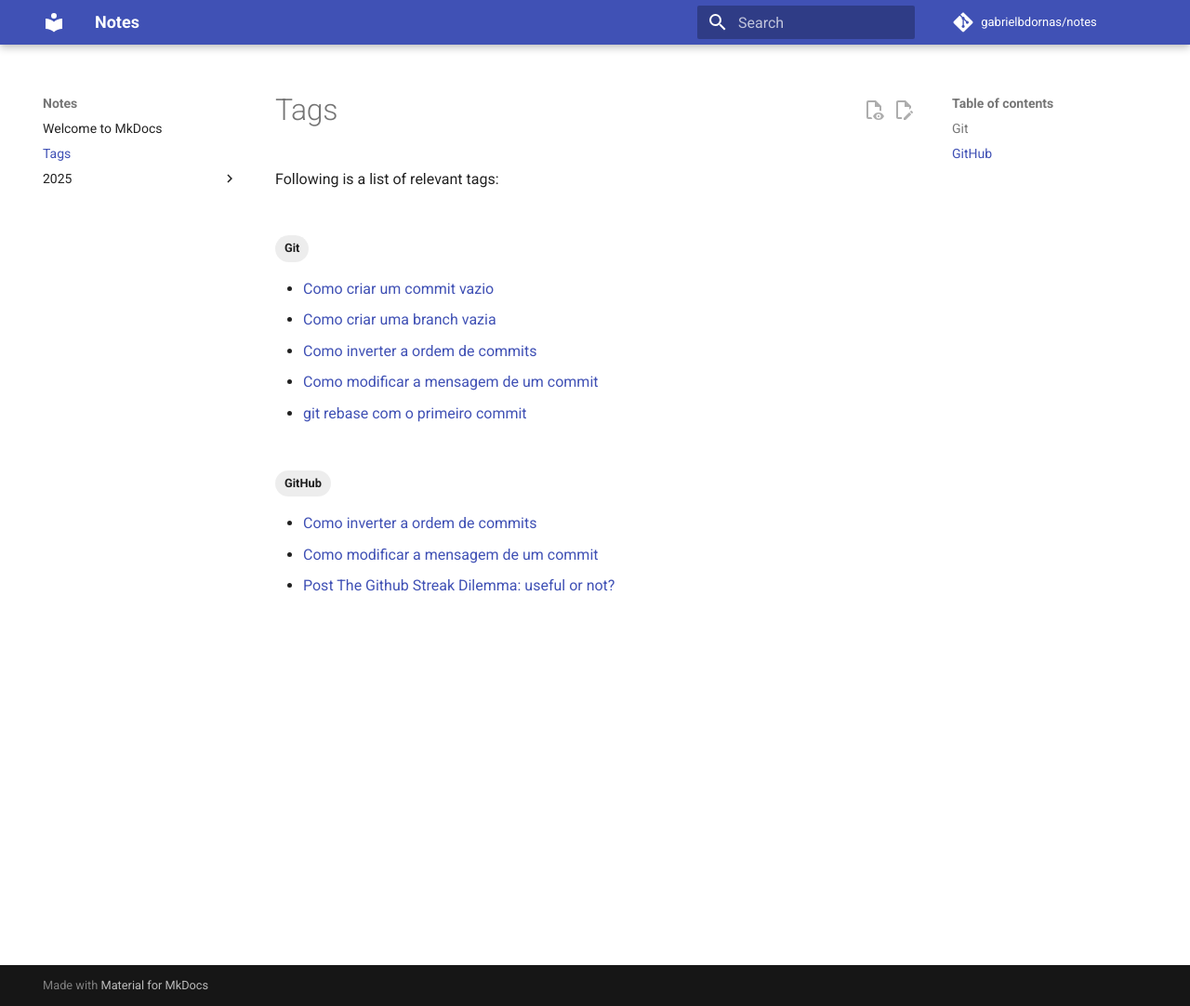
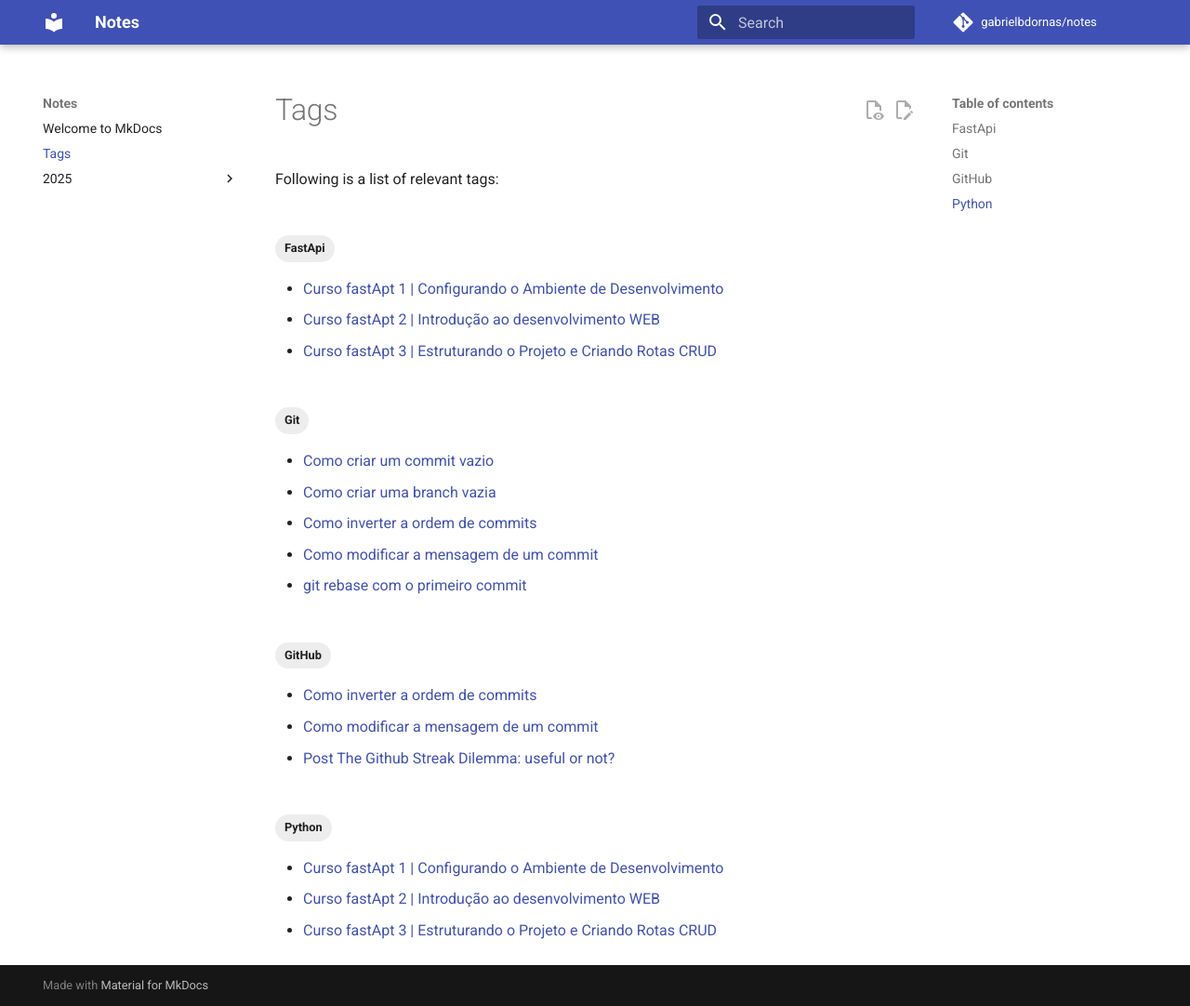
Before and after one commit to gabrielbdornass/notes2, an MkDocs documentation site: the page built from docs/tags.md, in a window 1280 px wide and 1082 px high. Shown: the whole window at 93% size. Built offline with MkDocs 1.6.1 and Material for MkDocs 9.7.7, drawn with Linux system fonts in a browser that asks for light colours; comment, search, counter and statistics services are not loaded.

Commit message:
Add aula 3 fast api e tags outras 2 aulas

```diff
--- a/docs/2025/03_Março/20250324_curso_fastapt_1_configurando_o_ambiente_de_desenvolvimento.md
+++ b/docs/2025/03_Março/20250324_curso_fastapt_1_configurando_o_ambiente_de_desenvolvimento.md
@@ -1,3 +1,9 @@
+---
+tags:
+  - Python
+  - FastApi
+---
+
 # Curso fastApt 1 | Configurando o Ambiente de Desenvolvimento
 
 - [Link aula](https://fastapidozero.dunossauro.com/01/).
--- a/docs/2025/03_Março/20250325_curso_fastapt_2_introducao_ao_desenvolvimento_web.md
+++ b/docs/2025/03_Março/20250325_curso_fastapt_2_introducao_ao_desenvolvimento_web.md
@@ -1,3 +1,9 @@
+---
+tags:
+  - Python
+  - FastApi
+---
+
 # Curso fastApt 2 | Introdução ao desenvolvimento WEB
 
 - [Link aula](https://fastapidozero.dunossauro.com/02/).
```
Also changed, not shown: docs/2025/03_Março/20250325_curso_fastapt_3_estruturando_o_projeto_e_criando_rotas_crud.md (added, +16 -0 lines).
